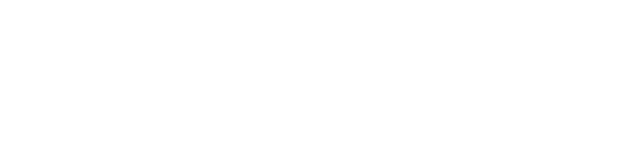
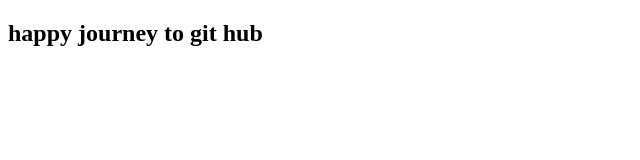
Before and after one commit to cseazmol/batch1.webdevelopment, a plain HTML site: page index.html in a window 1280 px wide. Shown: the whole page, without its empty margins (0-640 px from the left). Drawn offline with Linux system fonts and the light colour scheme.

Commit message:
text send to github

```diff
--- a/index.html
+++ b/index.html
@@ -7,6 +7,6 @@
     <title>Git Hub</title>
 </head>
 <body>
-
+    <h2>happy journey to git hub</h2>
 </body>
 </html>
```
